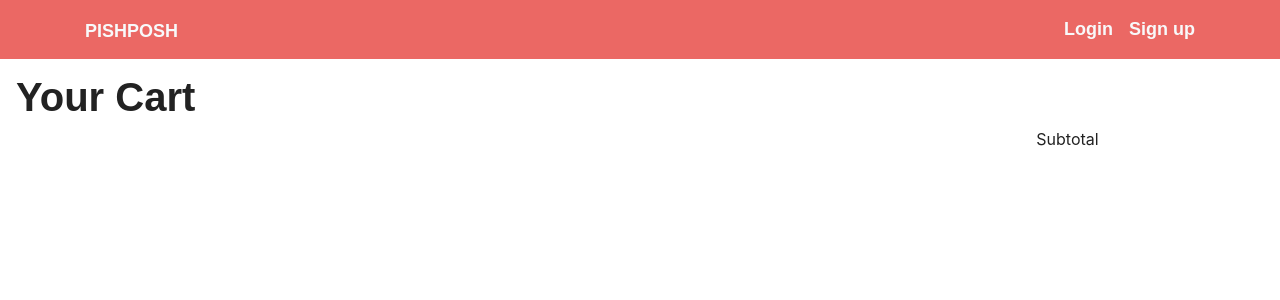
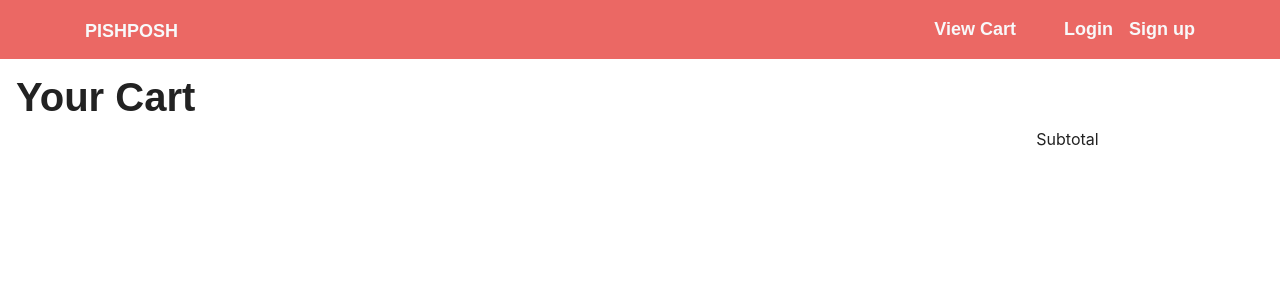
Before and after one commit to taimoorarshad43/PishPosh, a Flask app: page /cart in a window 1280 px wide. Shown: the top 300 px of the page. Run offline with Flask 3, Linux system fonts and the light colour scheme; some libraries are stand-ins or nearby versions; some web fonts are replaced.

Commit message:
Adding checkout and cart pages + functionality

```diff
--- a/templates/base.html
+++ b/templates/base.html
@@ -16,6 +16,9 @@
           <a class="nav-link pr-3 text-light" href="/logout">Logout</a>
         </li>
         {% else %}
+        <li class="nav-item">
+          <a class="nav-link pr-5 text-light" href="/cart">View Cart</a>
+        </li>
         <li class="nav-item">
           <a class="nav-link pr-3 text-light" href="/login">Login</a>
         </li>
```
